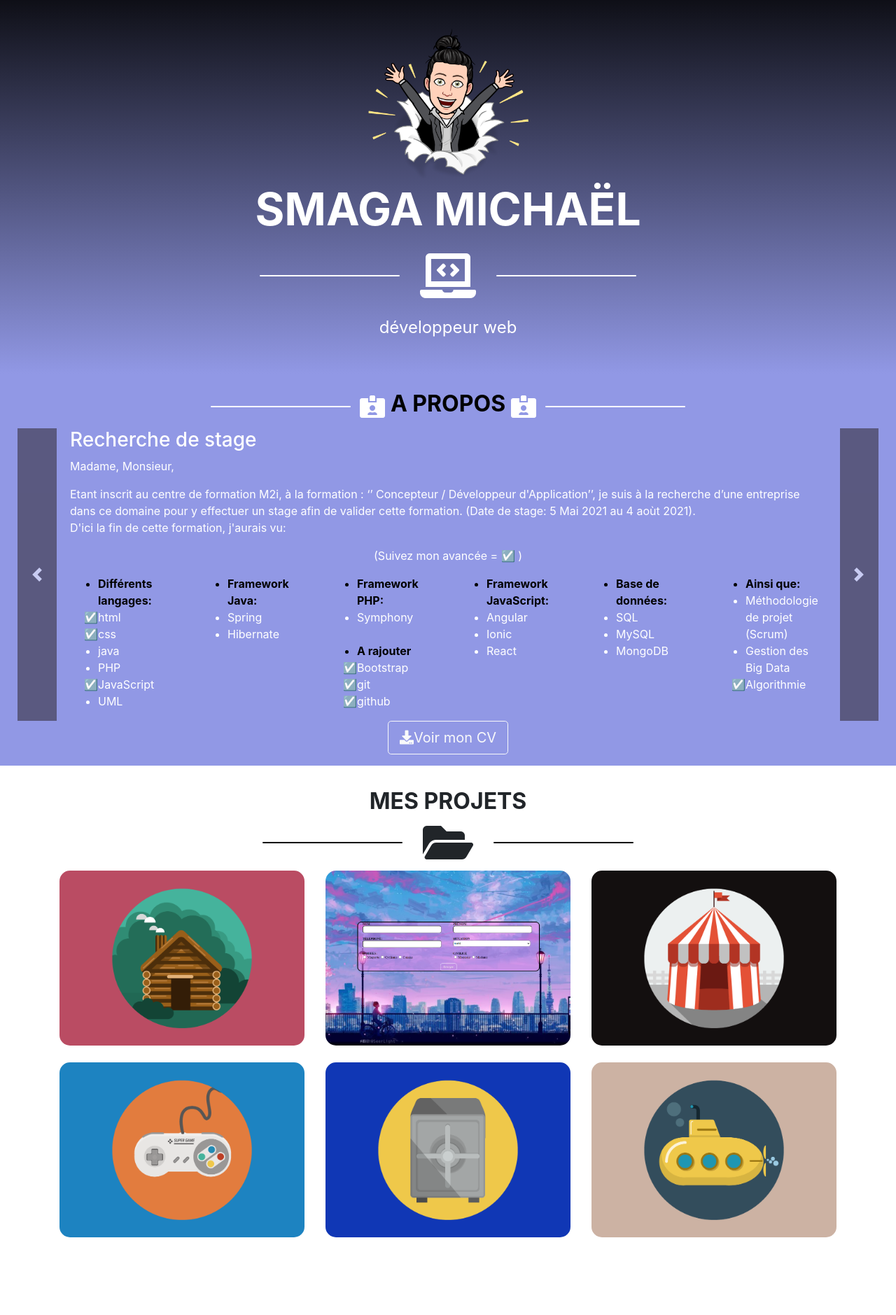
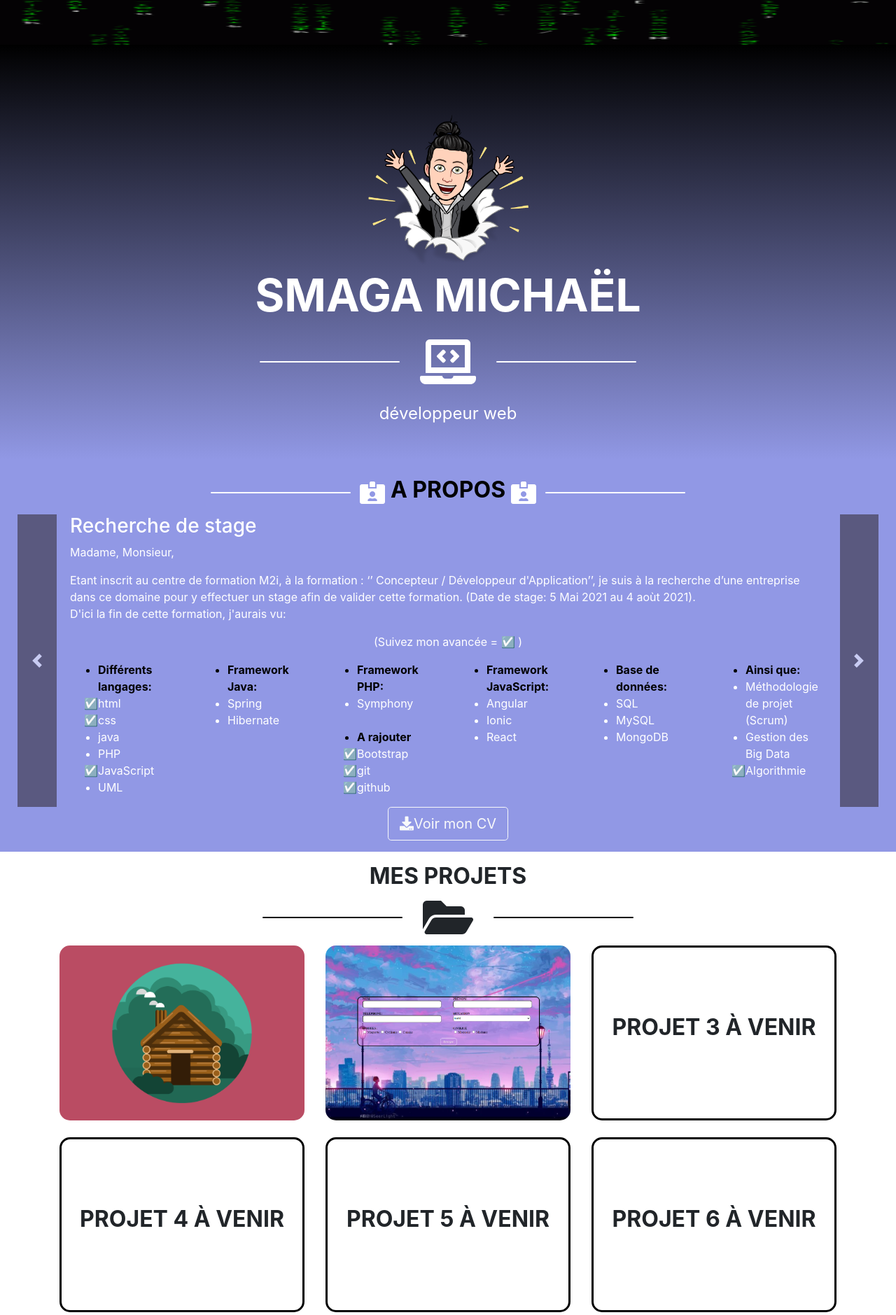
Before and after one commit to SmagaMichael/MyPortfolio, a PHP site: page / in a window 1280 px wide. Shown: the part 59-1938 px from the top of the page at 70% size. Run offline with PHP 8.4, Linux system fonts and the light colour scheme; some libraries are stand-ins or nearby versions.

Commit message:
Ajout_case_projet+lien_réseaux

```diff
--- a/index.html
+++ b/index.html
@@ -60,6 +60,9 @@
 
 
                                     <!-- Partie PORTFOLIO-->
+
+    <img class="codegif" src="img/code1.gif" alt="">
+
 
     <div class="bg-portfolio">
         <div class="container text-center">
@@ -254,7 +257,7 @@
                         <div class="position-relative">
                             <a href="https://www.google.com/" target="_blank">
                                 <div class="filter"> <!--Calque sur image-->
-                                    <i class="fas fa-plus fa-4x"></i>
+                                    <img src="img/star2.gif" alt="">
                                 </div>
                             </a>
                             <img width="100%" class="image" src="img/cabin.png">
@@ -266,7 +269,7 @@
                         <div class="position-relative">
                             <a href="#" data-toggle="modal" data-target="#project-2">
                                 <div class="filter"> <!--Calque sur image-->
-                                    <i class="fas fa-plus fa-4x"></i>
+                                    <img src="img/star2.gif" alt="">
                                 </div>
                             </a>
                             <img width="100%" class="image " src="img/Screen2modal.png">
@@ -275,20 +278,56 @@
 
 
 
-                    <div class="col-12 col-md-6 col-lg-4"><img width="100%" class="image mb-4" src="img/circus.png"></div>
+                    <div class="col-12 col-md-6 col-lg-4  mb-4">
+                        <div class="position-relative">
+                            <div class="filter"> <!--Calque sur image-->
+                                <img src="img/star2.gif" alt="">
+                            </div>
+                            <div class=" baseprojet projet3">
+                                <p> PROJET 3 à venir</p>
+                            </div>
+                        </div>
+                    </div>
 
 
 
-                    <div class="col-12 col-md-6 col-lg-4"><img width="100%" class="image mb-4" src="img/game.png"></div>
+                    <div class="col-12 col-md-6 col-lg-4  mb-4">
+                        <div class="position-relative">
+                            <div class="filter"> <!--Calque sur image-->
+                                <img src="img/star2.gif" alt="">
+                            </div>
+                            <div class=" baseprojet projet4">
+                                <p> PROJET 4 à venir</p>
+                            </div>
+                        </div>
+                    </div>
 
 
 
                     <!--On passe à la ligne dès qu'on est à 12-->
-                    <div class="col-12 col-md-6 col-lg-4"><img width="100%" class="image mb-4" src="img/safe.png"></div>
+                    <div class="col-12 col-md-6 col-lg-4  mb-4">
+                        <div class="position-relative">
+                            <div class="filter"> <!--Calque sur image-->
+                                <img src="img/star2.gif" alt="">
+                            </div>
+                            <div class=" baseprojet projet5">
+                                <p> PROJET 5 à venir</p>
+                            </div>
+                        </div>
+                    </div>
 
 
 
-                    <div class="col-12 col-md-6 col-lg-4"><img width="100%" class="image mb-4" src="img/submarine.png"></div>
+                    <div class="col-12 col-md-6 col-lg-4  mb-4">
+                        <div class="position-relative">
+                            <div class="filter"> <!--Calque sur image-->
+                                <img src="img/star2.gif" alt="">
+                            </div>
+                            <div class=" baseprojet projet6">
+                                <p> PROJET 6 à venir</p>
+                            </div>
+                        </div>
+                    </div>
 
                 </div> <!--Fin de la div Row-->
 
@@ -408,19 +447,13 @@
                         </p>
                         </div>
                         <div class="col-lg-4"><h3>Réseau sociaux</h3>
-                            <a class="btn btn-lg btn-outline-light" href="#" target="_blank">
-                                <i class="fab fa-facebook-f"></i>
-                            </a>
 
-                            <a class="btn btn-lg btn-outline-light" href="#" target="_blank">
-                                <i class="fab fa-twitter"></i>
-                            </a>
 
-                            <a class="btn btn-lg btn-outline-light" href="#" target="_blank">
+                            <a class="btn btn-lg btn-outline-light" href="https://www.linkedin.com/in/michael-smaga-88667a136/" target="_blank">
                                 <i class="fab fa-linkedin-in"></i>
                             </a>
 
-                            <a class="btn btn-lg btn-outline-light" href="#" target="_blank">
+                            <a class="btn btn-lg btn-outline-light" href="https://github.com/SmagaMichael" target="_blank">
                                 <i class="fab fa-github"></i>
                             </a>
 
--- a/style.css
+++ b/style.css
@@ -66,7 +66,16 @@
 
 
                                  /* PARTIE PORTFOLIO */
-.bg-portfolio{
+
+.codegif{
+    height: 123px;
+    width: 100%;
+}
+
+
+
+
+                                 .bg-portfolio{
     background: linear-gradient(#000000, #9198e5);;
     color: white;
     padding: 2rem 0;
@@ -145,18 +154,33 @@
 
 }
 
+.baseprojet{
+    width: 100%;
+    height: 250px;
+    display: flex;
+    justify-content: center;
+    align-items: center;
+    border: 3px solid black;
+    border-radius: 15px;
+    object-fit: cover;
+}
 
 
-      /*      @media()      */
-
-
-.bg-project h2{
+.baseprojet  p{
 
     font-size: 2rem;
     text-align: center;
     text-transform: uppercase;
     font-weight: 700;
-    padding-top: 2rem;
+}
+
+.bg-project h2{
+
+    font-size: 1gitrem;
+    text-align: center;
+    text-transform: uppercase;
+    font-weight: 700;
+    padding-top: 1rem;
 }
 
 .bg-project .line{background-color: black;}
@@ -164,7 +188,7 @@
 
 
 .bg-project .filter{
-    background-color: rgba(0, 128, 128, 0.589);
+    background-color:#9198e549;
     position: absolute;
     width: 100%;
     height: 100%;
```
Also changed, not shown: img/code1.gif (added), img/star.gif (added), img/star1.gif (added), img/star2.gif (added), 1 other file.
